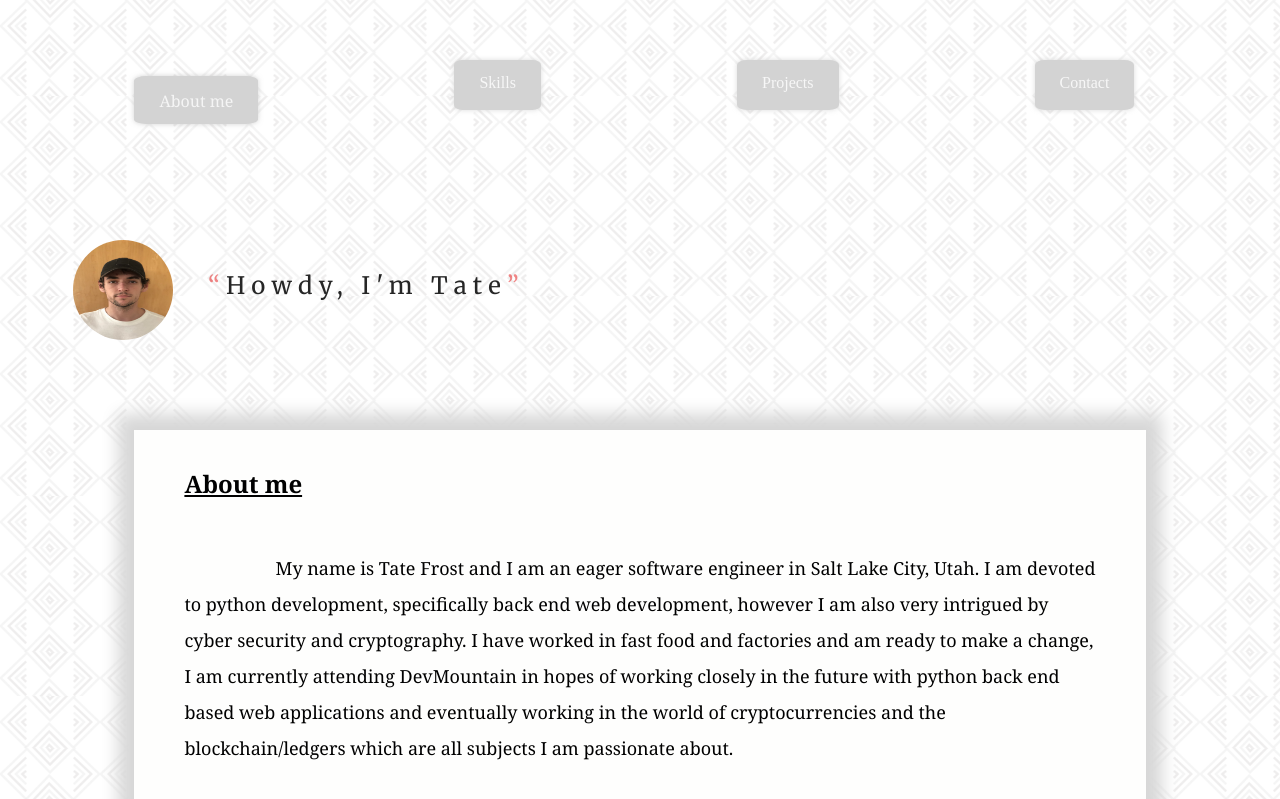
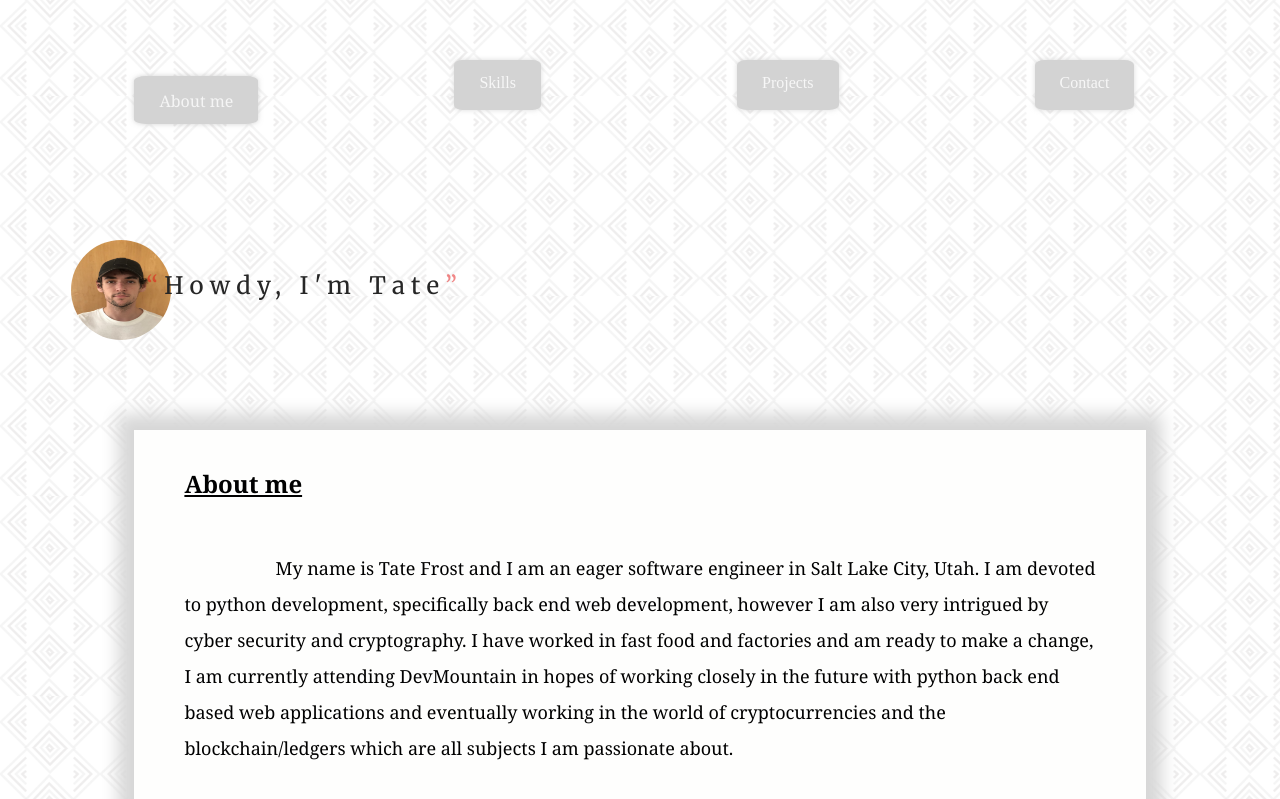
Before and after one commit to tatefrost/oldPortfolio, a website: page index.html in a window 1280 px wide. Shown: the top 799 px of the page. Drawn offline with nearby package versions, Linux system fonts and the light colour scheme; a web font is replaced by a local one.

Commit message:
adjusted greeting placement

```diff
--- a/styles.css
+++ b/styles.css
@@ -161,7 +161,7 @@ body {
 #me {
   position: relative;
   top: 120px;
-  left: 65px;
+  left: 5%;
   border-radius: 100%;
   height: 100px;
   width: 100px;
@@ -199,7 +199,7 @@ width: 50vw;
 #howdy {
   position: relative;
   top: 150px;
-  left: 100px;
+  left: 12%;
   font-size: x-large;
   font-family: 'Merriweather', serif;
   color: #262626;
```
